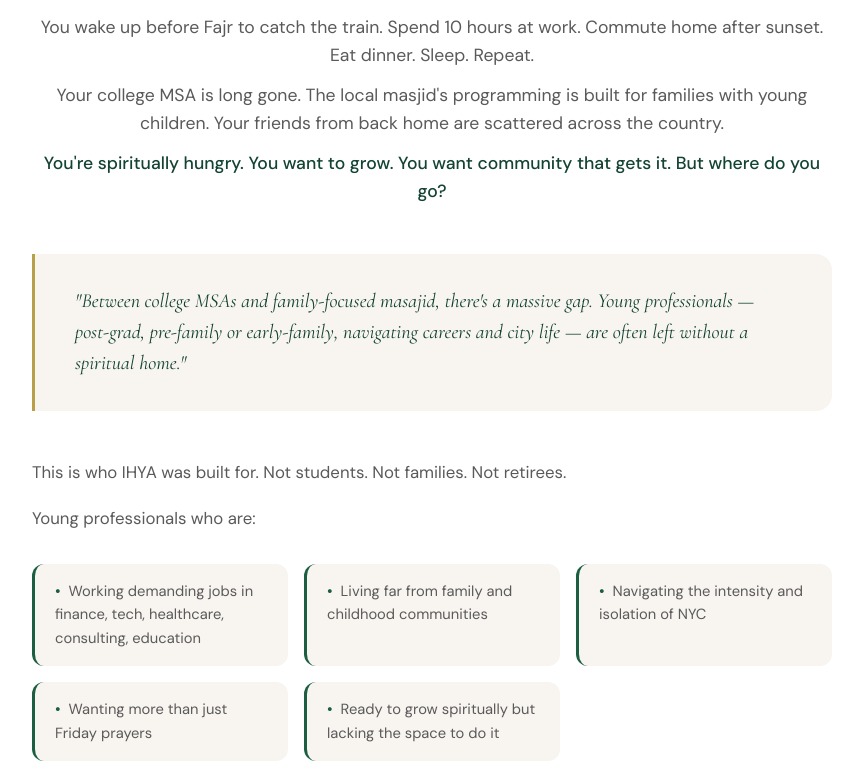
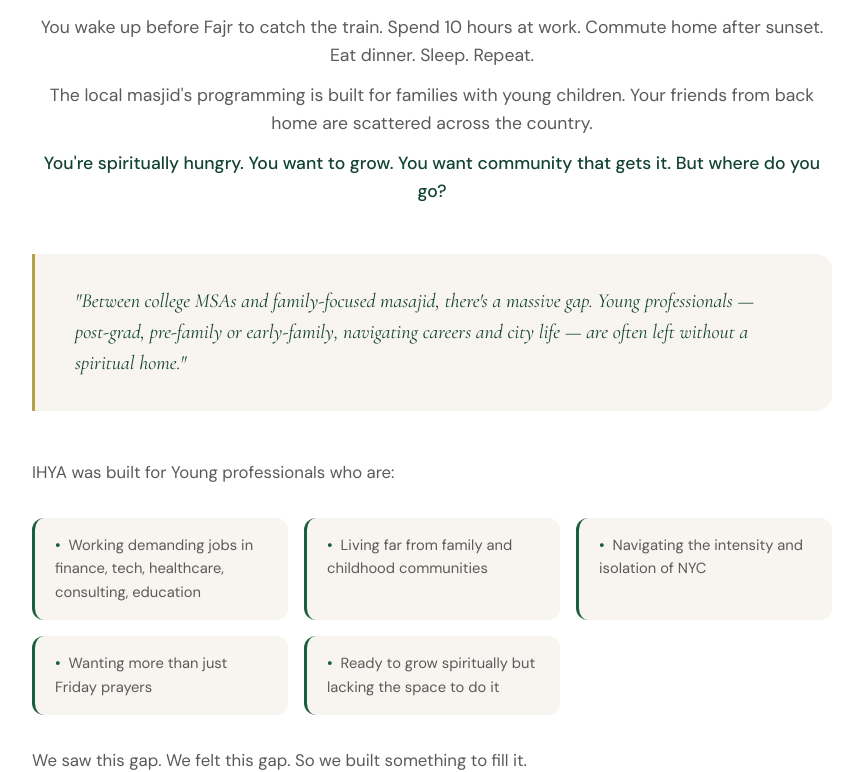
Before and after one commit to Tafvy/Ihya-Preview-Page-v2, a plain HTML site: page index.html in a window 1280 px wide. Shown: the part 737-1509 px from the top of the page, without its empty margins (208-1071 px from the left). Drawn offline with nearby package versions, Linux system fonts and the light colour scheme.

Commit message:
Update index.html

```diff
--- a/index.html
+++ b/index.html
@@ -323,7 +323,7 @@
         <span class="section-tag">The Reality for Young Professionals</span>
         <h2>This probably sounds familiar.</h2>
         <p style="color: var(--ihya-text-light); font-size: 1.1rem;">You wake up before Fajr to catch the train. Spend 10 hours at work. Commute home after sunset. Eat dinner. Sleep. Repeat.</p>
-        <p style="color: var(--ihya-text-light); font-size: 1.1rem; margin-top: 0.75rem;">Your college MSA is long gone. The local masjid's programming is built for families with young children. Your friends from back home are scattered across the country.</p>
+        <p style="color: var(--ihya-text-light); font-size: 1.1rem; margin-top: 0.75rem;">The local masjid's programming is built for families with young children. Your friends from back home are scattered across the country.</p>
         <p style="color: var(--ihya-text-light); font-size: 1.1rem; margin-top: 0.75rem; font-weight: 500; color: var(--ihya-green-dark);">You're spiritually hungry. You want to grow. You want community that gets it. But where do you go?</p>
     </div>
 
@@ -332,8 +332,7 @@
     </div>
 
     <div class="gap-body reveal">
-        <p>This is who IHYA was built for. Not students. Not families. Not retirees.</p>
-        <p>Young professionals who are:</p>
+        <p>IHYA was built for Young professionals who are:</p>
         <div class="who-list">
             <div class="who-item">Working demanding jobs in finance, tech, healthcare, consulting, education</div>
             <div class="who-item">Living far from family and childhood communities</div>
@@ -524,7 +523,7 @@
 <!-- SCHOLARS -->
 <section id="scholars">
     <div class="section-header reveal">
-        <span class="section-tag">Our Scholars</span>
+        <span class="section-tag">Scholars We've Hosted</span>
         <h2>Learning from the Best</h2>
         <p>We've been honored to host respected scholars who bring traditional knowledge and contemporary understanding.</p>
     </div>
```
